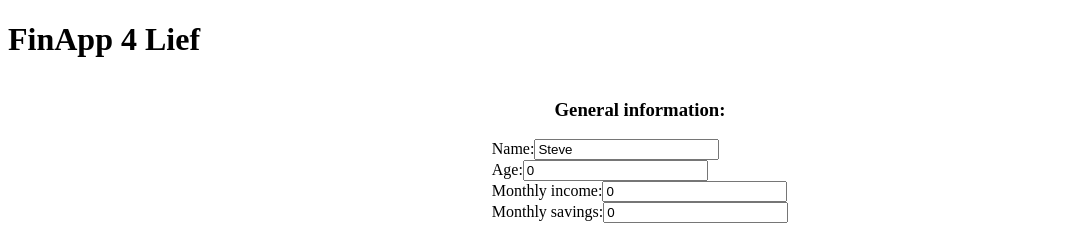
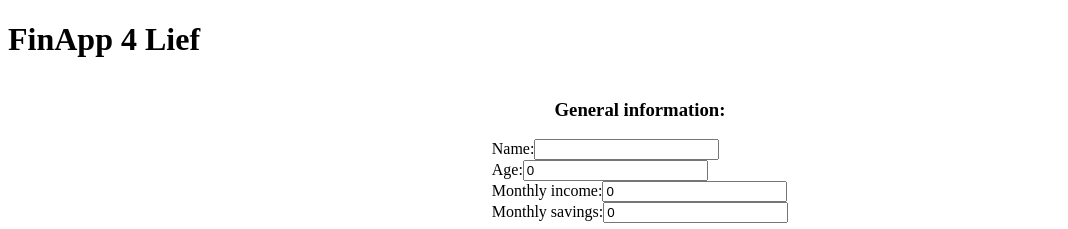
Before and after one commit to coryortega/FinApp, a React (Create React App) app: page / in a window 1280 px wide. Shown: the top 229 px of the page, without its empty margins (0-1068 px from the left). Built offline with nearby package versions, Linux system fonts and the light colour scheme.

Commit message:
Fix initialState

```diff
--- a/src/App.jsx
+++ b/src/App.jsx
@@ -4,7 +4,7 @@ import Chart from './components/Chart';
 
 function App() {
   const initialUser = {
-    name: 'Steve',
+    name: '',
     age: 0,
     income: 0,
     funBudget: 0,
```
Also changed, not shown: 1 other file (tests, documents, lock files or other folders).
